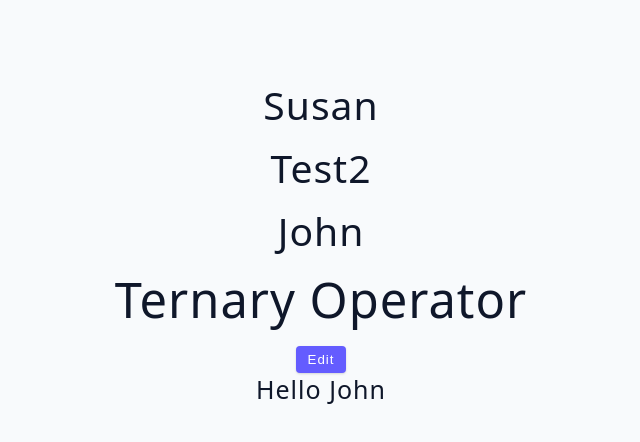
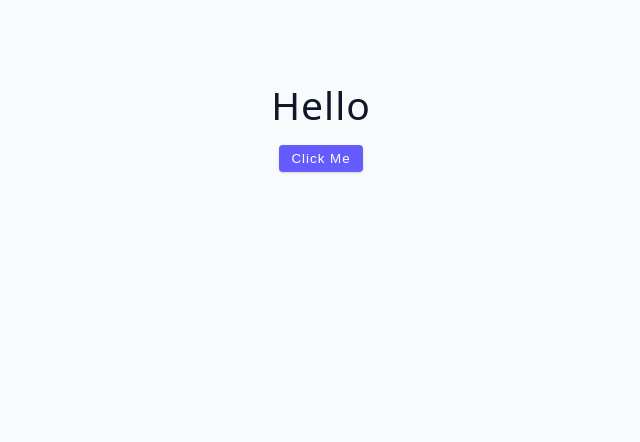
Before and after one commit to RedJyu/03-advanced-react, a React (Vite) app: page / in a window 1280 px wide. Shown: the top 442 px of the page, without its empty margins (319-959 px from the left). Built offline with nearby package versions, Linux system fonts and the light colour scheme.

Commit message:
toggle challenge complete

```diff
--- a/src/App.jsx
+++ b/src/App.jsx
@@ -1,4 +1,4 @@
-import Starter from './tutorial/03-conditional-rendering/starter/05-short-circuit-examples';
+import Starter from './tutorial/03-conditional-rendering/starter/06-toggle-challenge';
 function App() {
   return (
     <div className='container'>
--- a/src/tutorial/03-conditional-rendering/starter/06-toggle-challenge.jsx
+++ b/src/tutorial/03-conditional-rendering/starter/06-toggle-challenge.jsx
@@ -1,5 +1,22 @@
+import { useState } from 'react';
+
 const ToggleChallenge = () => {
-  return <h2>toggle challenge</h2>;
+  const [toggle, setToggle] = useState(true);
+
+  return (
+    <div>
+      <h2>{toggle ? 'hello' : 'good bye'}</h2>
+      <button
+        type='button'
+        className='btn'
+        onClick={() => {
+          setToggle(!toggle);
+        }}
+      >
+        click me
+      </button>
+    </div>
+  );
 };
 
 export default ToggleChallenge;
```
